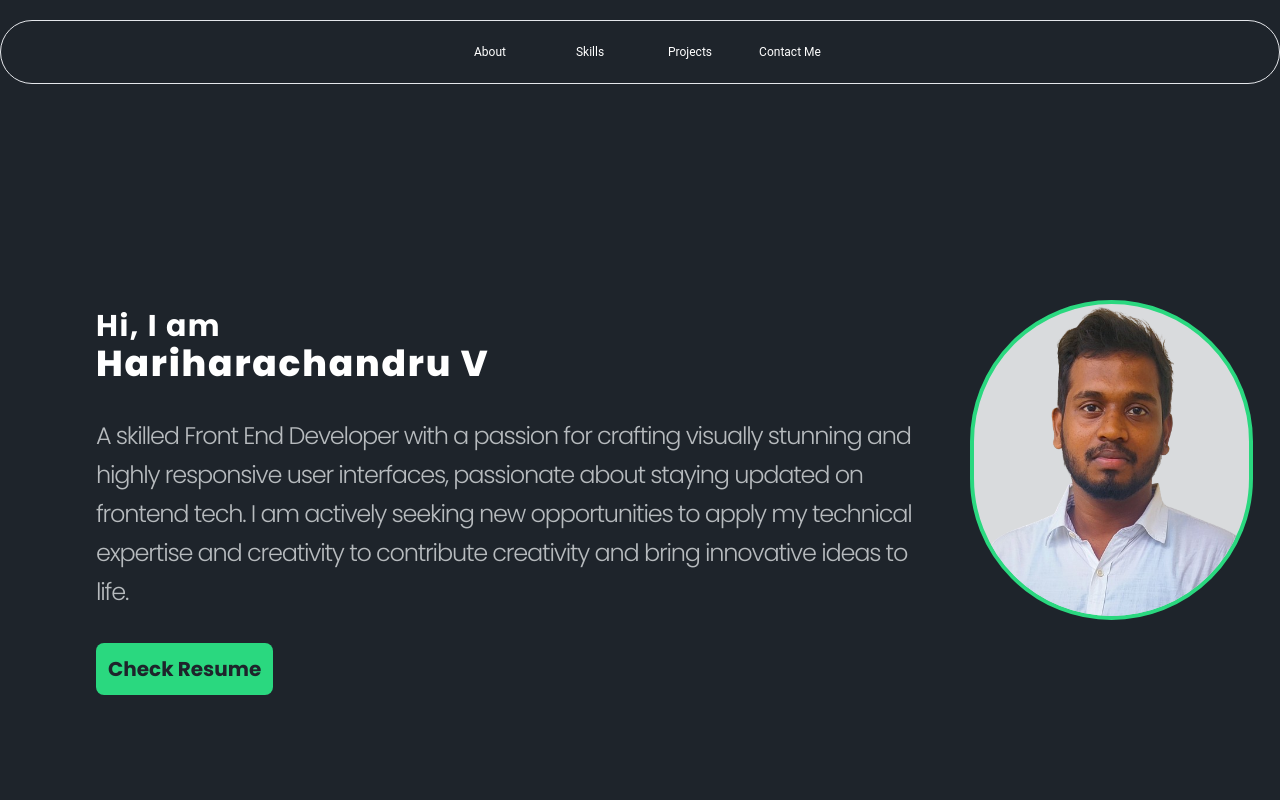
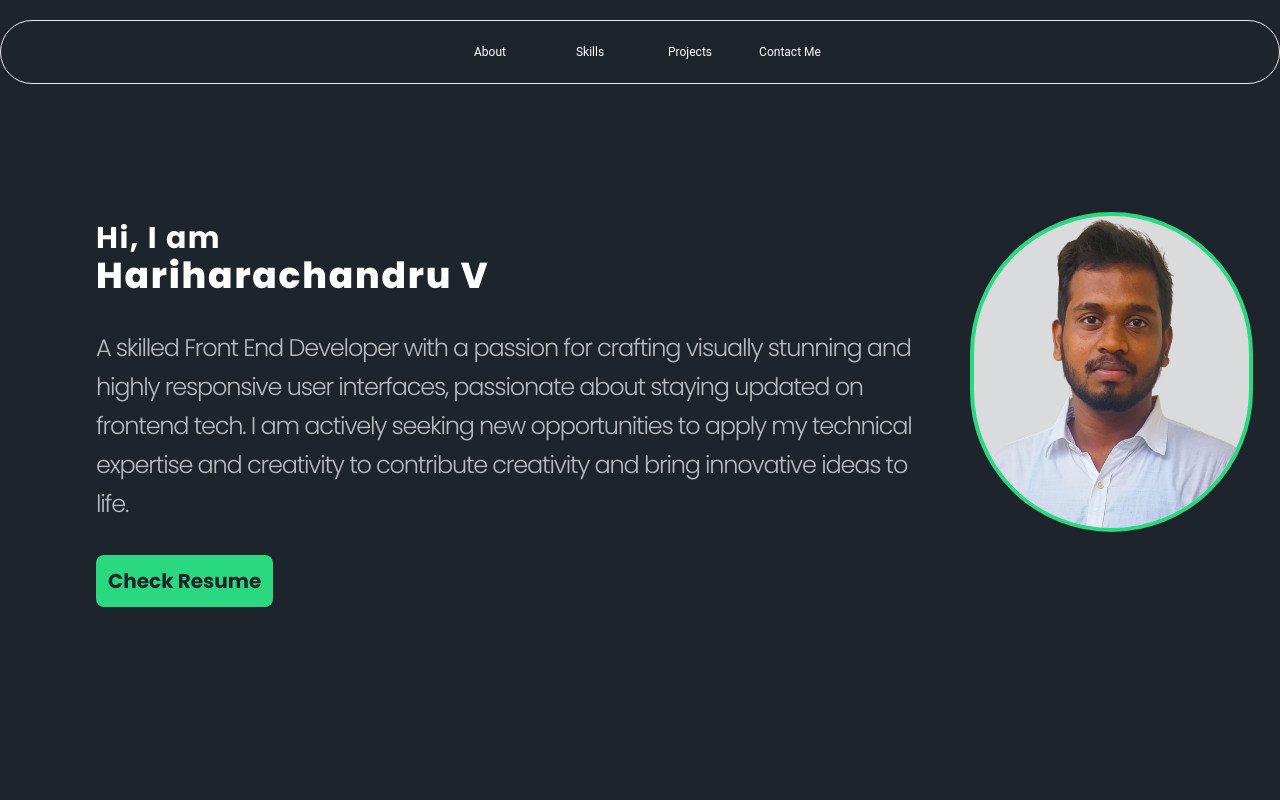
Before and after one commit to Harii10/myportfolio, a React (Vite) app: page / in a window 1280 px wide. Shown: the top 800 px of the page. Built offline with nearby package versions, Linux system fonts and the light colour scheme.

Commit message:
changes in mainpage

```diff
--- a/src/components/MainPage.jsx
+++ b/src/components/MainPage.jsx
@@ -51,7 +51,7 @@ const main = forwardRef(() => {
         <ScrollTop />
       </div>
       <section id="home" className="section">
-        <div className="flex flex-col-reverse mt-8 lg:flex lg:flex-row justify-between lg:mt-28 ">
+        <div className="flex flex-col-reverse -mt-8 lg:flex lg:flex-row justify-between lg:mt-6 ">
           <div className="p-7 lg:text-2xl lg:pl-24">
             <h3 className="font-bold tracking-wider text-3xl">Hi, I am</h3>
             <h1 className="font-extrabold tracking-wider text-2xl lg:text-4xl">
```
